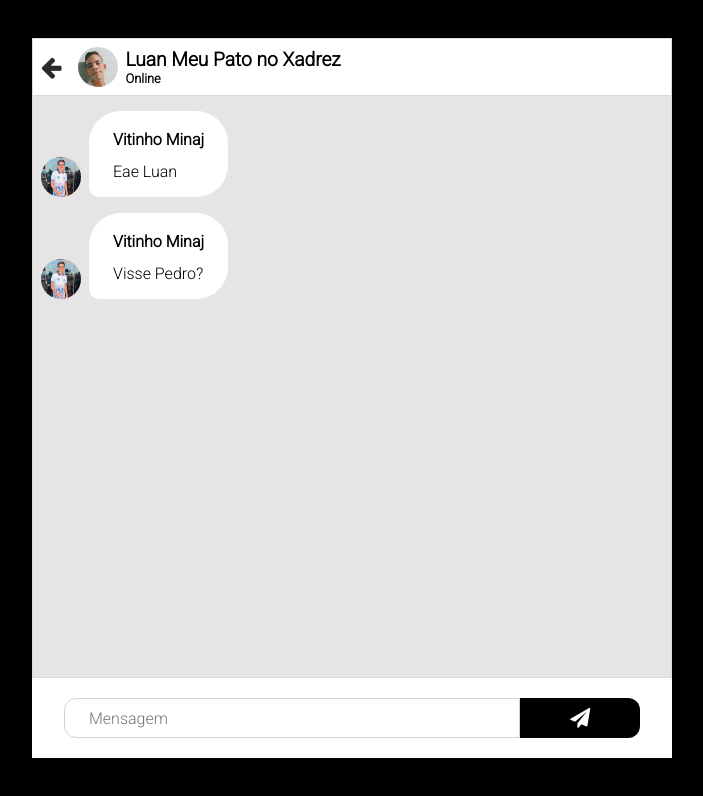
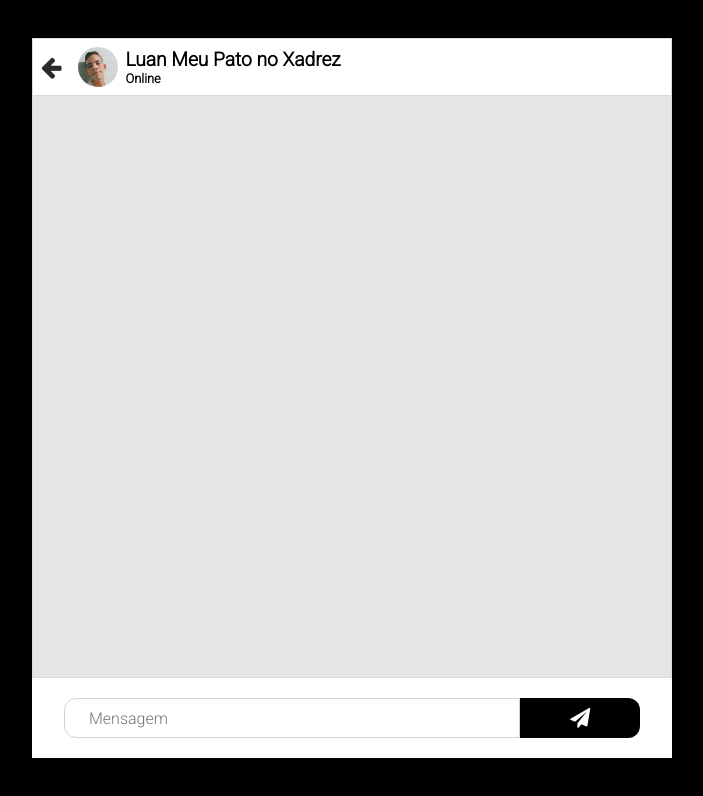
Before and after one commit to VitorMendonca62/JavaScript, a plain HTML site: page Projetos/simple/simple-chat-app/index.html in a window 1280 px wide. Shown: the whole page, without its empty margins (288-991 px from the left). Drawn offline with Linux system fonts and the light colour scheme.

Commit message:
chat-app-simple

```diff
--- a/Projetos/simple/simple-chat-app/index.html
+++ b/Projetos/simple/simple-chat-app/index.html
@@ -20,7 +20,7 @@
 
       <div id="chat-app">
         <header>
-          <i class="fa fa-arrow-left" aria-hidden="true"></i>
+          <i class="fa fa-arrow-left" onclick="mudarUsuario()" aria-hidden="true"></i>
           <img src="imgs/icon_luan.jpg" class="foto-user" />
           <div class="info">
             <p class="user">Luan Meu Pato no Xadrez</p>
@@ -28,20 +28,7 @@
           </div>
         </header>
         <main class="chat">
-          <div class="every-menssage">
-            <img src="imgs/icon_vitor.jpg" class="foto-user" />
-            <div class="menssage">
-              <div class="user">Vitinho Minaj</div>
-              <div class="slug">Eae Luan</div>
-            </div>
-          </div>
-          <div class="every-menssage">
-            <img src="imgs/icon_vitor.jpg" class="foto-user" />
-            <div class="menssage">
-              <div class="user">Vitinho Minaj</div>
-              <div class="slug">Visse Pedro?</div>
-            </div>
-          </div>
+
         </main>
       </div>
       <div class="mensagem">
--- a/Projetos/simple/simple-chat-app/main.js
+++ b/Projetos/simple/simple-chat-app/main.js
@@ -19,7 +19,7 @@ const headerUser = document.getElementsByClassName("user")[0];
 const query = location.search.slice(1);
 const chaveValor = query.split("=");
 const valor = chaveValor[1];
-const user = valor;
+const user = valor ? valor : "vitor";
 
 const tinyUser = user.toLowerCase();
 const isUser = users.filter((userLaco) => tinyUser === userLaco.user)[0];
@@ -73,3 +73,7 @@ function carregarMensagem(e) {
     }
   }
 }
+
+function mudarUsuario() {
+  location.search = `user=${ortherUser}`;
+}
```
